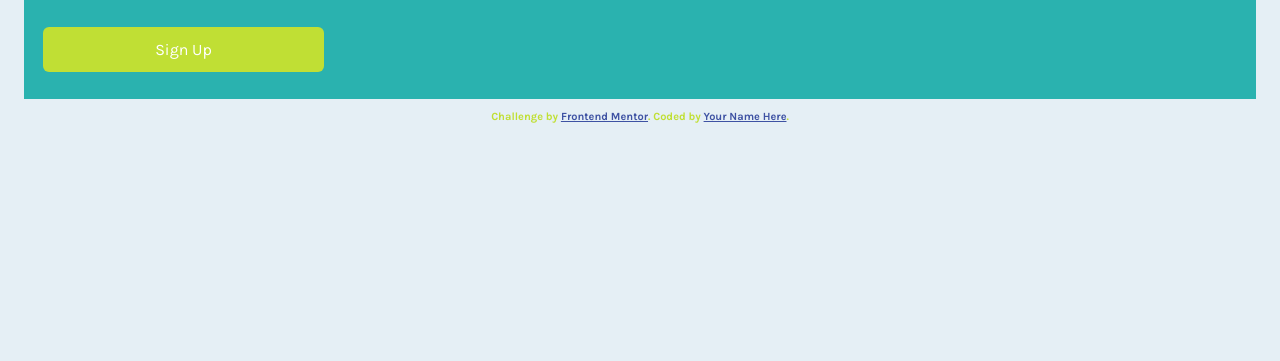
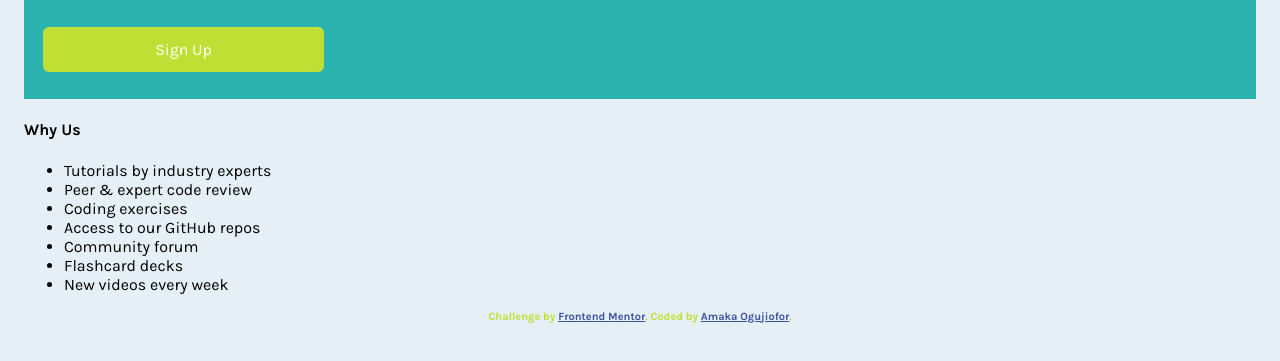
Before and after one commit to amakaogujiofor/Single-Price-Grid-Component, a plain HTML site: page index.html in a window 1280 px wide. Shown: the part 383-744 px from the top of the page. Drawn offline with Linux system fonts and the light colour scheme.

Commit message:
Edited content

```diff
--- a/index.html
+++ b/index.html
@@ -48,23 +48,35 @@
           <h3>Monthly Subscription</h3>
           <p class="mid-para">$29 <span>per month</span></p>
           <p class="third-para">Full access for less than $1 a day</p>
-          <a href="#" class="signup-btn">Sign Up</a>
+          <div class="button">
+            <a href="#" class="signup-btn">Sign Up</a>
+          </div>
+        </div>
+
+        <div class="details">
+          <div class="final-content">
+            <h4>Why Us</h4>
+            <ul>
+              <li>Tutorials by industry experts</li>
+              <li>Peer & expert code review</li>
+              <li>Coding exercises</li>
+              <li>Access to our GitHub repos</li>
+              <li>Community forum</li>
+              <li>Flashcard decks</li>
+              <li>New videos every week</li>
+            </ul>
+          </div>
         </div>
       </div>
     </div>
-
-    <!-- Monthly
-    Subscription &dollar;29 per month Full access for less than &dollar;1 a day
-    Sign Up Why Us Tutorials by industry experts Peer &amp; expert code review
-    Coding exercises Access to our GitHub repos Community forum Flashcard decks
-    New videos every week -->
 
     <footer>
       <p class="attribution">
         Challenge by
         <a href="https://www.frontendmentor.io?ref=challenge" target="_blank"
           >Frontend Mentor</a
-        >. Coded by <a href="#">Your Name Here</a>.
+        >. Coded by
+        <a href="https://github.com/amakaogujiofor">Amaka Ogujiofor</a>.
       </p>
     </footer>
   </body>
```
